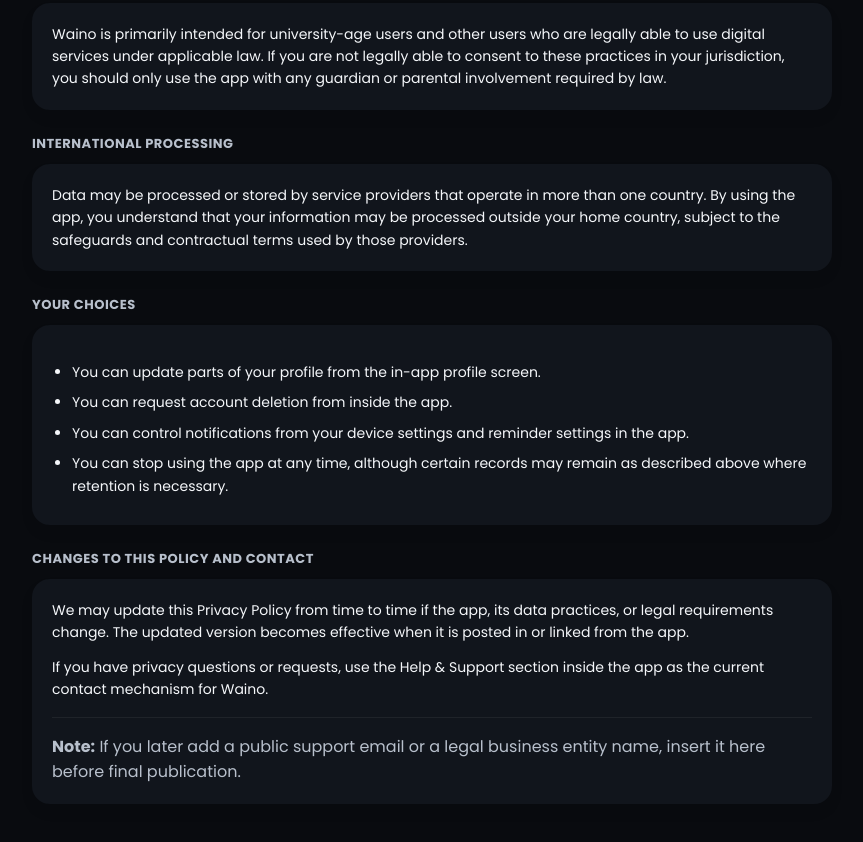
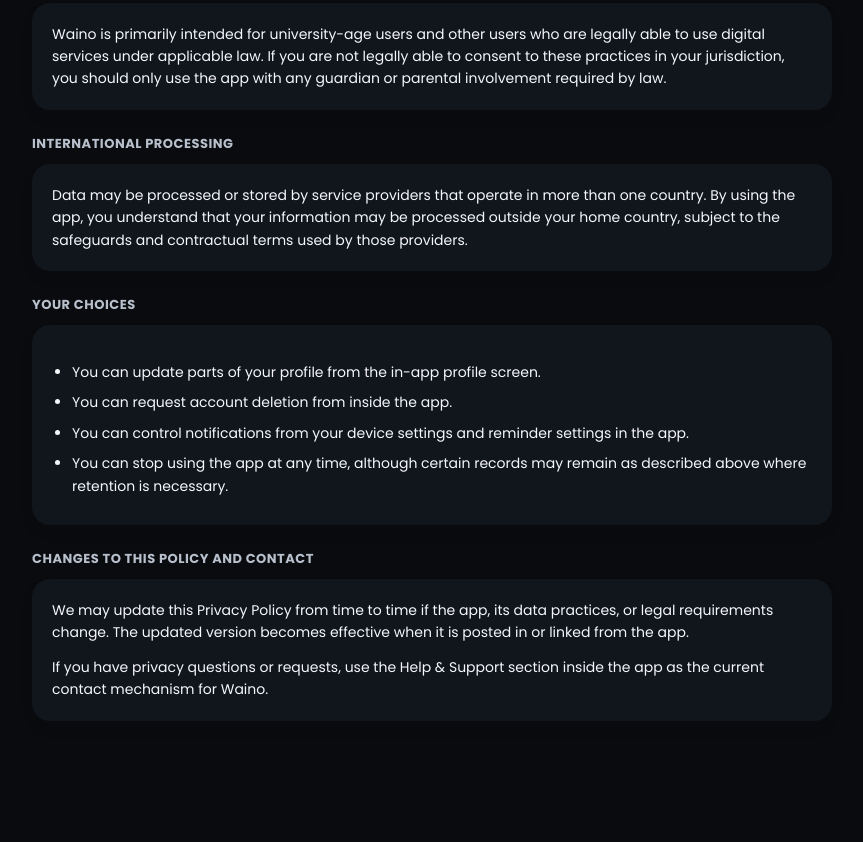
Before and after one commit to Waino3558/Waino-privacy-policy, a plain HTML site: page index.html in a window 1280 px wide. Shown: the part 2457-3299 px from the top of the page, without its empty margins (208-1071 px from the left). After the commit the page ends 3222 px from the top, so only its background shows below. Drawn offline with Linux system fonts and the light colour scheme.

Commit message:
Update index.html

```diff
--- a/index.html
+++ b/index.html
@@ -258,7 +258,6 @@
             <div class="card">
                 <p>We may update this Privacy Policy from time to time if the app, its data practices, or legal requirements change. The updated version becomes effective when it is posted in or linked from the app.</p>
                 <p>If you have privacy questions or requests, use the Help & Support section inside the app as the current contact mechanism for Waino.</p>
-                <div class="note"><strong>Note:</strong> If you later add a public support email or a legal business entity name, insert it here before final publication.</div>
             </div>
         </div>
 
```
